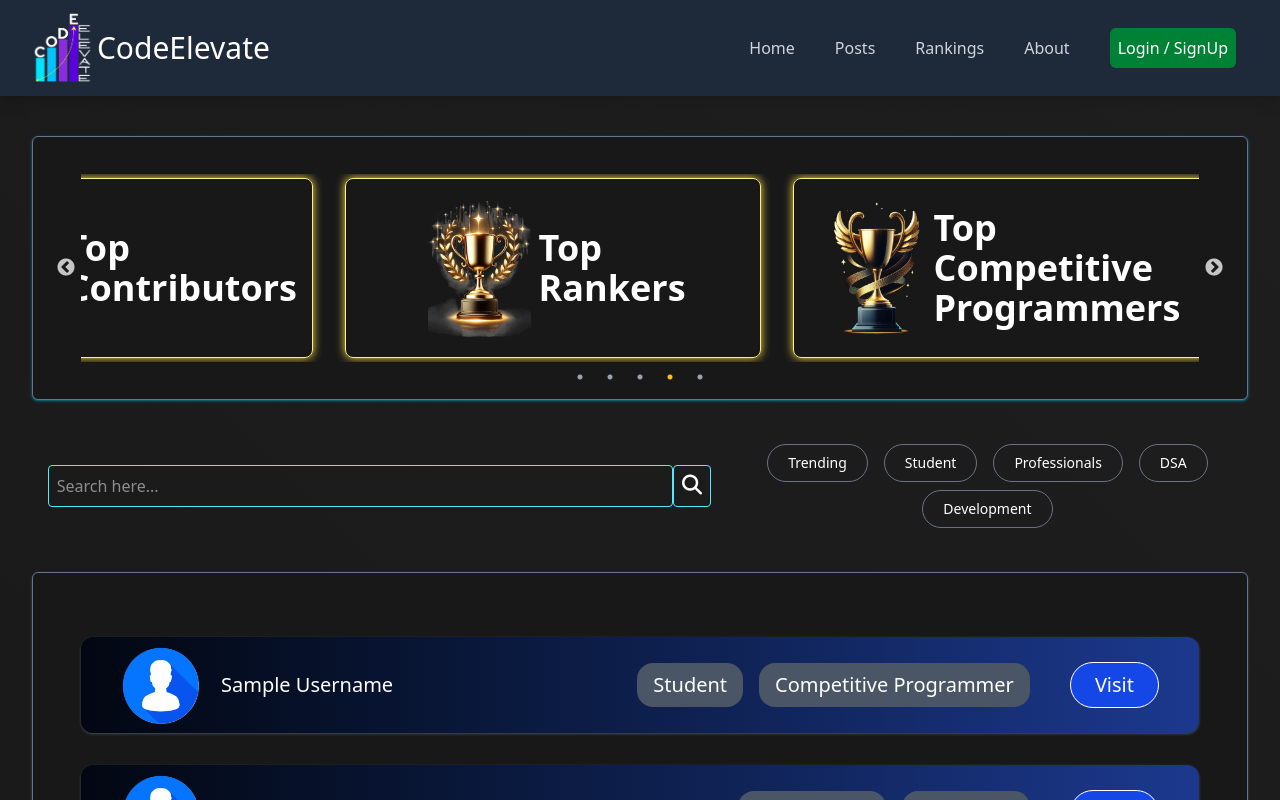
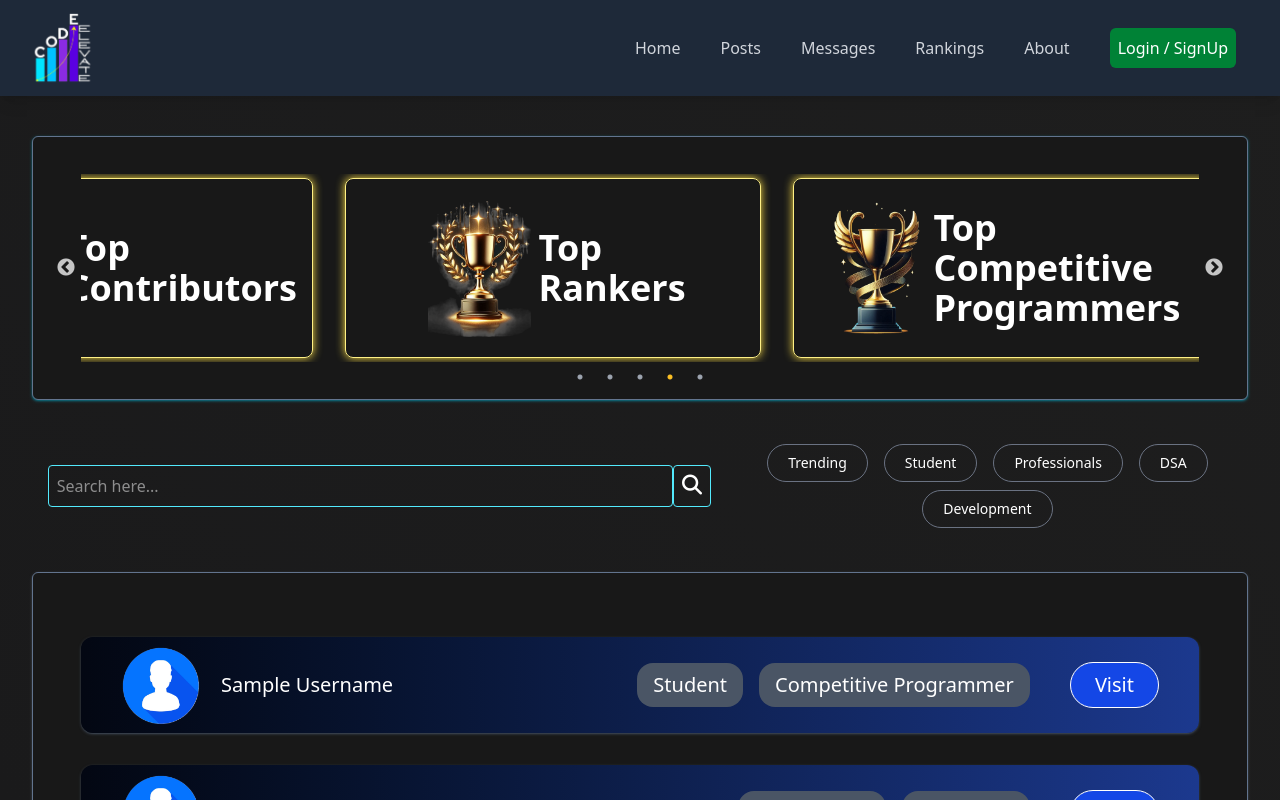
Before and after one commit to OmkarArdekar12/CodeElevate, a React (Vite) app in the folder frontend/: page / in a window 1280 px wide. Shown: the top 800 px of the page. Built offline with nearby package versions, Linux system fonts and the light colour scheme.

Commit message:
Adding Messaging Section

```diff
--- a/frontend/src/components/Navbar.jsx
+++ b/frontend/src/components/Navbar.jsx
@@ -11,9 +11,13 @@ export default function Navbar() {
       <div className="px-4 sm:px-6 lg:px-8">
         <div className="flex items-center justify-between h-18">
           <Link to="/">
-            <div className="flex-shrink-0 flex items-center">
-              <img src="/images/logo.png" alt="CodeElevate" className="h-18" />
-              <h1 className="LogoText ml-1 text-white text-3xl hover:text-yellow-300">
+            <div className="logo-container flex-shrink-0 flex items-center">
+              <img
+                src="/images/logo.png"
+                alt="CodeElevate"
+                className="logo h-18"
+              />
+              <h1 className="LogoText logo-text ml-1 text-white text-3xl hover:text-yellow-300">
                 CodeElevate
               </h1>
             </div>
@@ -32,6 +36,12 @@ export default function Navbar() {
                 className="text-gray-300 hover:bg-gray-700 hover:text-white px-3 py-2 rounded-md text-md font-medium transition duration-150"
               >
                 Posts
+              </Link>
+              <Link
+                to="/messages"
+                className="text-gray-300 hover:bg-gray-700 hover:text-white px-3 py-2 rounded-md text-md font-medium transition duration-150"
+              >
+                Messages
               </Link>
               <Link
                 to="/rankings"
--- /dev/null
+++ b/frontend/src/messages/MessagePage.jsx
@@ -0,0 +1,7 @@
+export default function MessagePage() {
+  return (
+    <div>
+      <h1>Message Section</h1>
+    </div>
+  );
+}
--- a/frontend/src/routes.jsx
+++ b/frontend/src/routes.jsx
@@ -6,6 +6,7 @@ import Error from "./components/Error.jsx";
 import HomePage from "./pages/HomePages.jsx";
 import Home from "./home/Home.jsx";
 import PostPage from "./posts/PostPage.jsx";
+import MessagePage from "./messages/MessagePage.jsx";
 import RankingPage from "./rankings/RankingPage.jsx";
 import AboutPage from "./about/AboutPage.jsx";
 import NotFound from "./components/NotFound.jsx";
@@ -48,6 +49,10 @@ const router = createBrowserRouter([
         element: <PostPage />,
       },
       {
+        path: "/messages",
+        element: <MessagePage />,
+      },
+      {
         path: "/rankings",
         element: <RankingPage />,
       },
```
